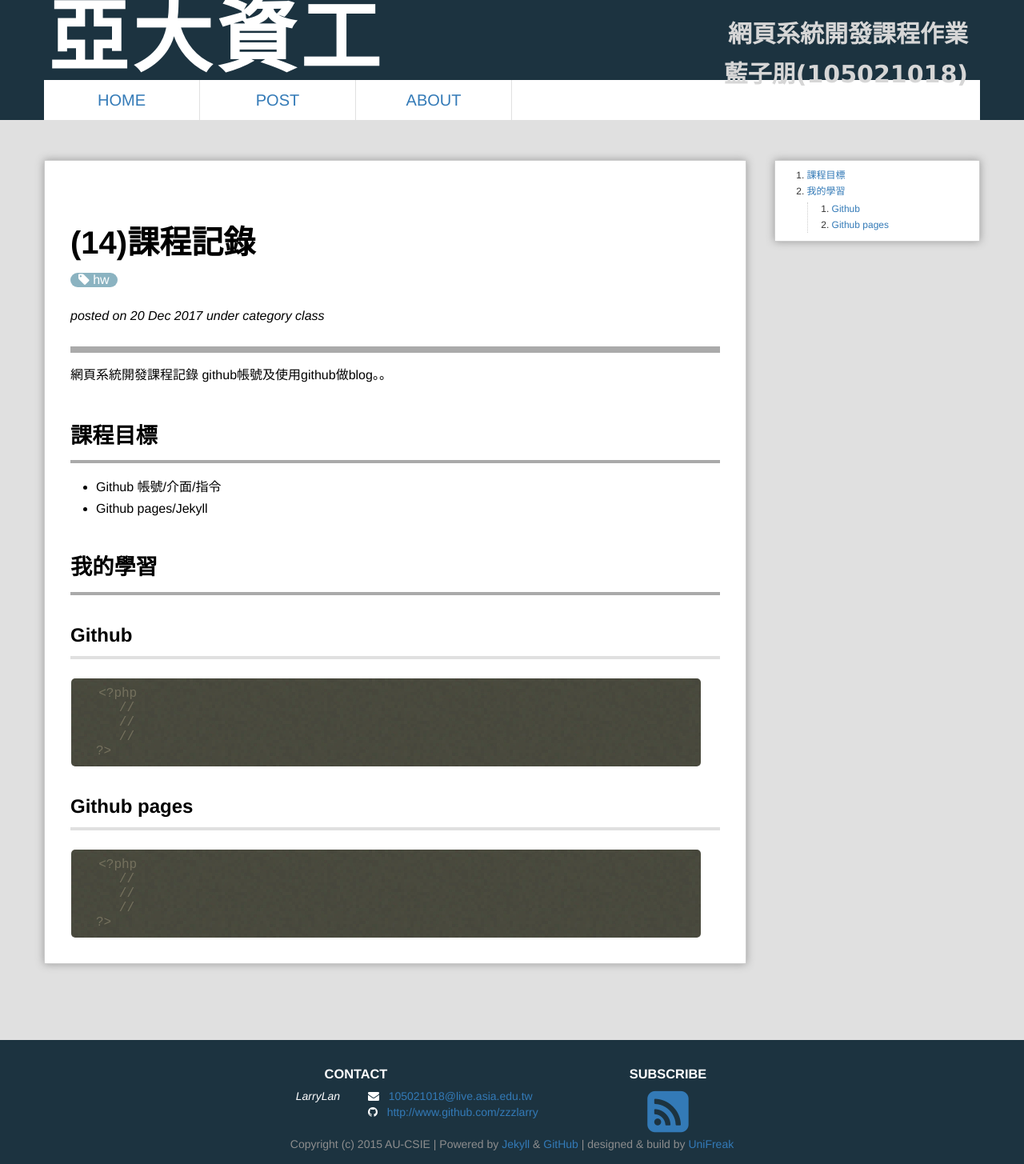
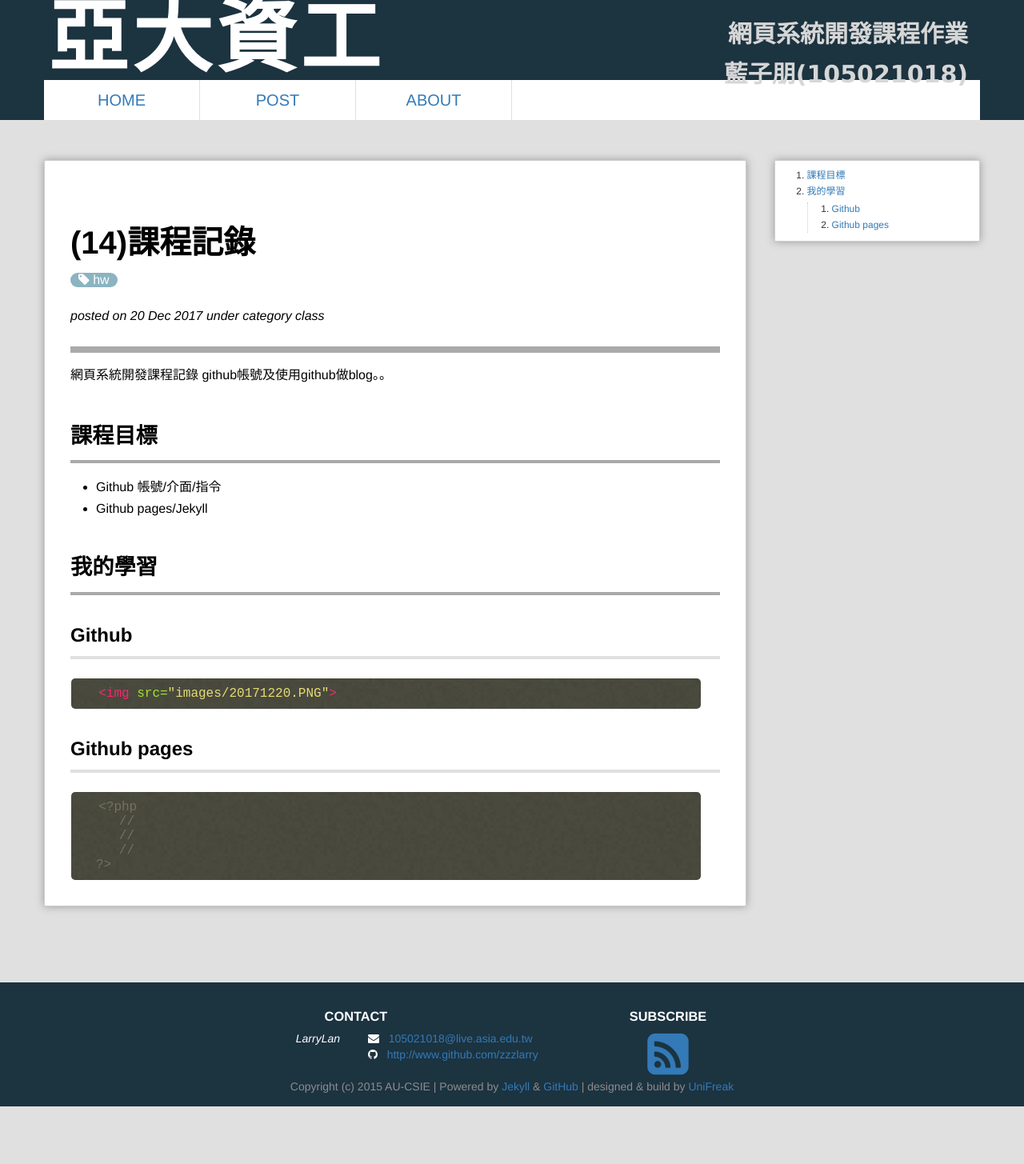
Before and after one commit to zzzlarry/webcourse, a Jekyll site: the page built from _posts/2017-12-20-Class14.md, in a window 1280 px wide. Shown: the whole page at 80% size. Built offline with Jekyll 4.4.1, drawn with Linux system fonts in a browser that asks for light colours; Markdown is read by kramdown in place of the engine named in the settings; comment, search, counter and statistics services are not loaded; after the commit the page ends 1383 px from its top, so only the background shows below that.

Commit message:
Update 2017-12-20-Class14.md

````diff
--- a/_posts/2017-12-20-Class14.md
+++ b/_posts/2017-12-20-Class14.md
@@ -20,11 +20,7 @@ github帳號及使用github做blog。。
 
 
 ```php
-<?php
-   //
-   //
-   //
-?>
+<img src="images/20171220.PNG">
 ```
 ##Github pages
 
````
